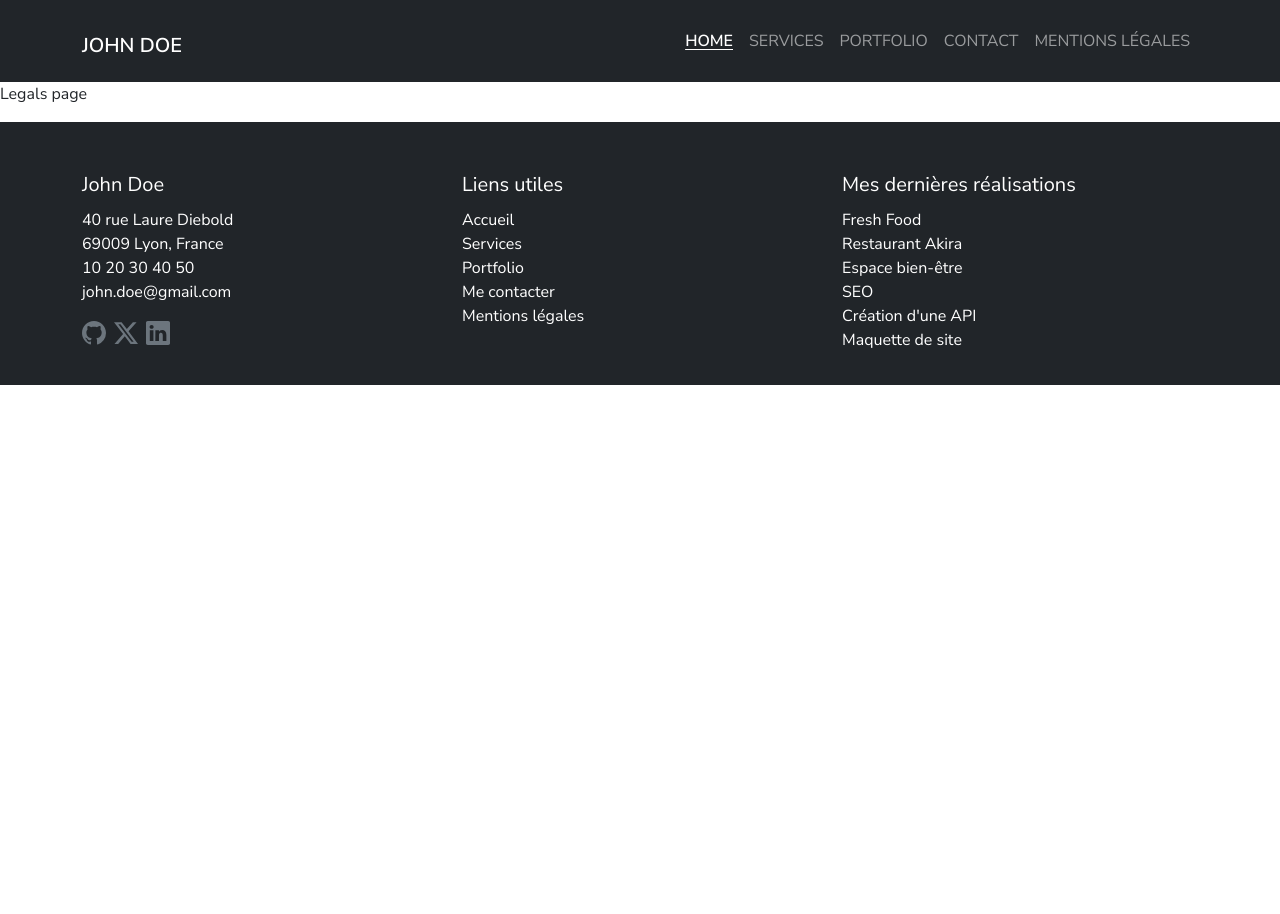
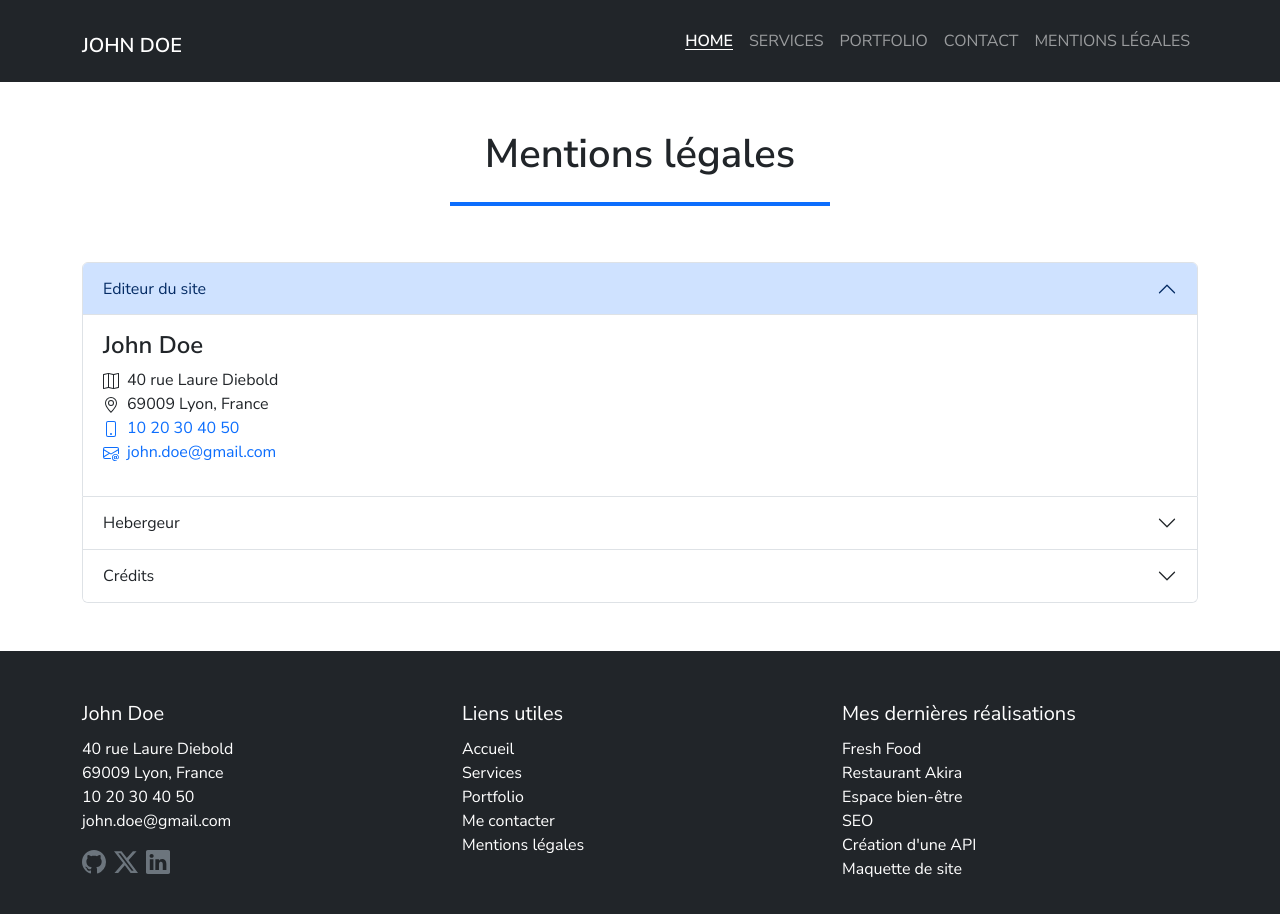
Before and after one commit to kevinmarlin-alt/devoir-portfolio-react, a React (Create React App) app: page /mentions-legals in a window 1280 px wide. Before the commit the page ends 800 px from the top, so only its background shows below. Built offline with nearby package versions, Linux system fonts and the light colour scheme.

Commit message:
feat(legals): implement a accordion with informations

```diff
--- /dev/null
+++ b/src/assets/components/Address.jsx
@@ -0,0 +1,50 @@
+import React from "react";
+
+const Address = () => {
+    return (
+        <address>
+            <h4>John Doe</h4>
+            <p className="mb-0">
+                <span className="me-2">
+                    <svg xmlns="http://www.w3.org/2000/svg" width="16" height="16" fill="currentColor" class="bi bi-map" viewBox="0 0 16 16">
+                        <path fill-rule="evenodd" d="M15.817.113A.5.5 0 0 1 16 .5v14a.5.5 0 0 1-.402.49l-5 1a.5.5 0 0 1-.196 0L5.5 15.01l-4.902.98A.5.5 0 0 1 0 15.5v-14a.5.5 0 0 1 .402-.49l5-1a.5.5 0 0 1 .196 0L10.5.99l4.902-.98a.5.5 0 0 1 .415.103M10 1.91l-4-.8v12.98l4 .8zm1 12.98 4-.8V1.11l-4 .8zm-6-.8V1.11l-4 .8v12.98z"/>
+                    </svg>
+                </span>
+                40 rue Laure Diebold
+            </p>
+            <p className="mb-0">
+                <span className="me-2">
+                    <svg xmlns="http://www.w3.org/2000/svg" width="16" height="16" fill="currentColor" class="bi bi-geo-alt" viewBox="0 0 16 16">
+                        <path d="M12.166 8.94c-.524 1.062-1.234 2.12-1.96 3.07A32 32 0 0 1 8 14.58a32 32 0 0 1-2.206-2.57c-.726-.95-1.436-2.008-1.96-3.07C3.304 7.867 3 6.862 3 6a5 5 0 0 1 10 0c0 .862-.305 1.867-.834 2.94M8 16s6-5.686 6-10A6 6 0 0 0 2 6c0 4.314 6 10 6 10"/>
+                        <path d="M8 8a2 2 0 1 1 0-4 2 2 0 0 1 0 4m0 1a3 3 0 1 0 0-6 3 3 0 0 0 0 6"/>
+                    </svg>
+                </span>
+                69009 Lyon, France
+            </p>
+            <a href="tel:1020304050">
+                <p className="mb-0">
+                    <span className="me-2">
+                        <svg xmlns="http://www.w3.org/2000/svg" width="16" height="16" fill="currentColor" class="bi bi-phone" viewBox="0 0 16 16">
+                          <path d="M11 1a1 1 0 0 1 1 1v12a1 1 0 0 1-1 1H5a1 1 0 0 1-1-1V2a1 1 0 0 1 1-1zM5 0a2 2 0 0 0-2 2v12a2 2 0 0 0 2 2h6a2 2 0 0 0 2-2V2a2 2 0 0 0-2-2z"/>
+                          <path d="M8 14a1 1 0 1 0 0-2 1 1 0 0 0 0 2"/>
+                        </svg>
+                    </span>
+                    10 20 30 40 50
+                </p>
+            </a>
+            <a href="mailto:john.doe@gmail.com">
+                <p className="mb-0">
+                    <span className="me-2">
+                        <svg xmlns="http://www.w3.org/2000/svg" width="16" height="16" fill="currentColor" class="bi bi-envelope-at" viewBox="0 0 16 16">
+                          <path d="M2 2a2 2 0 0 0-2 2v8.01A2 2 0 0 0 2 14h5.5a.5.5 0 0 0 0-1H2a1 1 0 0 1-.966-.741l5.64-3.471L8 9.583l7-4.2V8.5a.5.5 0 0 0 1 0V4a2 2 0 0 0-2-2zm3.708 6.208L1 11.105V5.383zM1 4.217V4a1 1 0 0 1 1-1h12a1 1 0 0 1 1 1v.217l-7 4.2z"/>
+                          <path d="M14.247 14.269c1.01 0 1.587-.857 1.587-2.025v-.21C15.834 10.43 14.64 9 12.52 9h-.035C10.42 9 9 10.36 9 12.432v.214C9 14.82 10.438 16 12.358 16h.044c.594 0 1.018-.074 1.237-.175v-.73c-.245.11-.673.18-1.18.18h-.044c-1.334 0-2.571-.788-2.571-2.655v-.157c0-1.657 1.058-2.724 2.64-2.724h.04c1.535 0 2.484 1.05 2.484 2.326v.118c0 .975-.324 1.39-.639 1.39-.232 0-.41-.148-.41-.42v-2.19h-.906v.569h-.03c-.084-.298-.368-.63-.954-.63-.778 0-1.259.555-1.259 1.4v.528c0 .892.49 1.434 1.26 1.434.471 0 .896-.227 1.014-.643h.043c.118.42.617.648 1.12.648m-2.453-1.588v-.227c0-.546.227-.791.573-.791.297 0 .572.192.572.708v.367c0 .573-.253.744-.564.744-.354 0-.581-.215-.581-.8Z"/>
+                        </svg>
+                    </span>
+                    john.doe@gmail.com
+                </p>
+            </a>
+        </address>
+    )
+}
+
+export default Address;
--- a/src/pages/Legals.jsx
+++ b/src/pages/Legals.jsx
@@ -1,10 +1,68 @@
 import React from "react";
+
+import Title from "../assets/components/Title"
+import Address from "../assets/components/Address"
 
 const Legals = () => {
     return (
-        <div>
-            <p>Legals page</p>
-        </div>
+        <main>
+            <Title
+                title="Mentions légales"
+            />
+
+            <div className="container mb-5">
+                <div class="accordion" id="accordionExample">
+                    <div class="accordion-item">
+                        <h3 class="accordion-header">
+                        <button class="accordion-button" type="button" data-bs-toggle="collapse" data-bs-target="#collapseOne" aria-expanded="true" aria-controls="collapseOne">
+                            Editeur du site
+                        </button>
+                        </h3>
+                        <div id="collapseOne" class="accordion-collapse collapse show" data-bs-parent="#accordionExample">
+                            <div class="accordion-body">
+                                <Address />
+                            </div>
+                        </div>
+                    </div>
+                    <div class="accordion-item">
+                        <h3 class="accordion-header">
+                        <button class="accordion-button collapsed" type="button" data-bs-toggle="collapse" data-bs-target="#collapseTwo" aria-expanded="false" aria-controls="collapseTwo">
+                            Hebergeur
+                        </button>
+                        </h3>
+                        <div id="collapseTwo" class="accordion-collapse collapse" data-bs-parent="#accordionExample">
+                            <div class="accordion-body">
+                                <h4>alwaysdata</h4>
+                                <address>
+                                    <p>91 Rue du Faubourg Saint Honoré, 75008 Paris</p>
+                                    <p>
+                                        <svg xmlns="http://www.w3.org/2000/svg" width="16" height="16" fill="currentColor" class="bi bi-globe" viewBox="0 0 16 16">
+                                            <path d="M0 8a8 8 0 1 1 16 0A8 8 0 0 1 0 8m7.5-6.923c-.67.204-1.335.82-1.887 1.855A8 8 0 0 0 5.145 4H7.5zM4.09 4a9.3 9.3 0 0 1 .64-1.539 7 7 0 0 1 .597-.933A7.03 7.03 0 0 0 2.255 4zm-.582 3.5c.03-.877.138-1.718.312-2.5H1.674a7 7 0 0 0-.656 2.5zM4.847 5a12.5 12.5 0 0 0-.338 2.5H7.5V5zM8.5 5v2.5h3.99a12.5 12.5 0 0 0-.337-2.5zM4.51 8.5a12.5 12.5 0 0 0 .337 2.5H7.5V8.5zm3.99 0V11h3.653c.187-.765.306-1.608.338-2.5zM5.145 12q.208.58.468 1.068c.552 1.035 1.218 1.65 1.887 1.855V12zm.182 2.472a7 7 0 0 1-.597-.933A9.3 9.3 0 0 1 4.09 12h3.255a7 7 0 0 0 3.072 2.472M3.82 11a13.7 13.7 0 0 1-.312-2.5h-2.49c.062.89.291 1.733.656 2.5zm6.853 3.472A7 7 0 0 0 13.745 12H11.91a9.3 9.3 0 0 1-.64 1.539 7 7 0 0 1-.597.933M8.5 12v2.923c.67-.204 1.335-.82 1.887-1.855q.26-.487.468-1.068zm3.68-1h3.146c.365-.767.594-1.61.656-2.5h-2.49a13.7 13.7 0 0 1-.312 2.5m2.802-3.5a7 7 0 0 0-.656-2.5H12.18c.174.782.282 1.623.312 2.5zM11.27 2.461c.247.464.462.98.64 1.539h1.835a7 7 0 0 0-3.072-2.472c.218.284.418.598.597.933M10.855 4a8 8 0 0 0-.468-1.068C9.835 1.897 9.17 1.282 8.5 1.077V4z"/>
+                                        </svg>
+                                        <a href="https://www.alwaysdata.com">www.alwaysdata.com</a>
+                                    </p>
+                                </address>
+                            </div>
+                        </div>
+                    </div>
+                    <div class="accordion-item">
+                        <h3 class="accordion-header">
+                            <button class="accordion-button collapsed" type="button" data-bs-toggle="collapse" data-bs-target="#collapseThree" aria-expanded="false" aria-controls="collapseThree">
+                                Crédits
+                            </button>
+                        </h3>
+                        <div id="collapseThree" class="accordion-collapse collapse" data-bs-parent="#accordionExample">
+                            <div class="accordion-body">
+                                <h4>Crédits</h4>
+                                <p>Ce site a été réalisé par John Doe, étudiant au <a href="https://www.centre-europeen-formation.fr" rel="noreferrer" target="_blank">Centre Européen de formation</a>.</p>
+                                <p className="fst-italic">Les images utilisées sur ce site sont libres de droits et ont été obtenues sur le site <a href="https://pixabay.com/fr/" rel="noreferrer" target="_blank">Pixabay</a></p>
+                                <p className="fst-italic">La favicon de ce site a été fournie par <a href="https://www.flaticon.com/free-icons/john-doe" rel="noreferrer" target="_blank">John doe Icons erstellt von Freepik - Flaticon</a></p>
+                            </div>
+                        </div>
+                    </div>
+                    </div>
+            </div>
+        </main>
     )
 }
 
```
